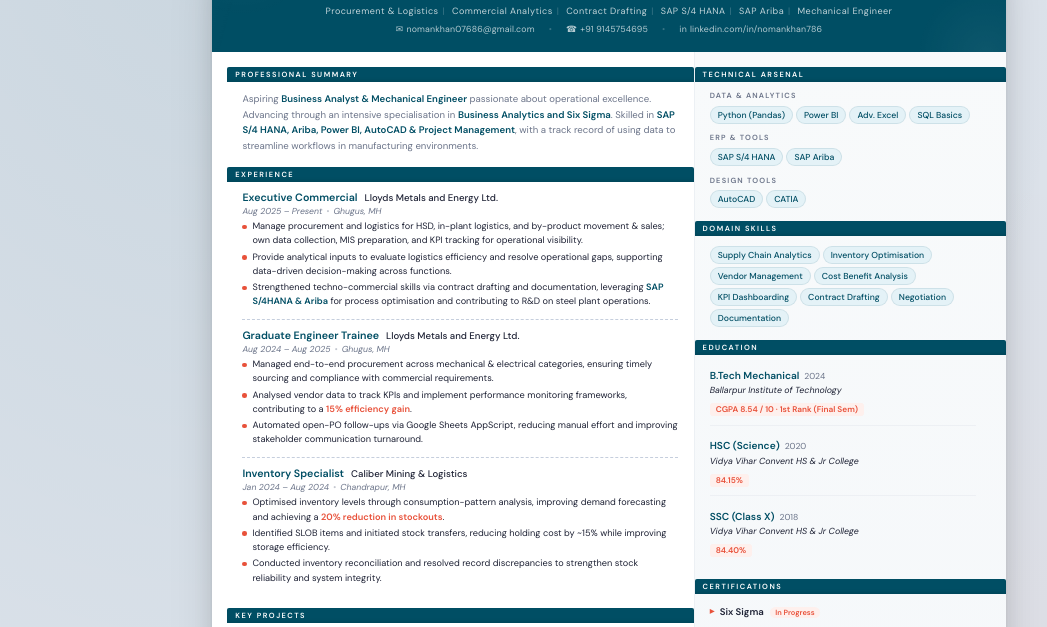
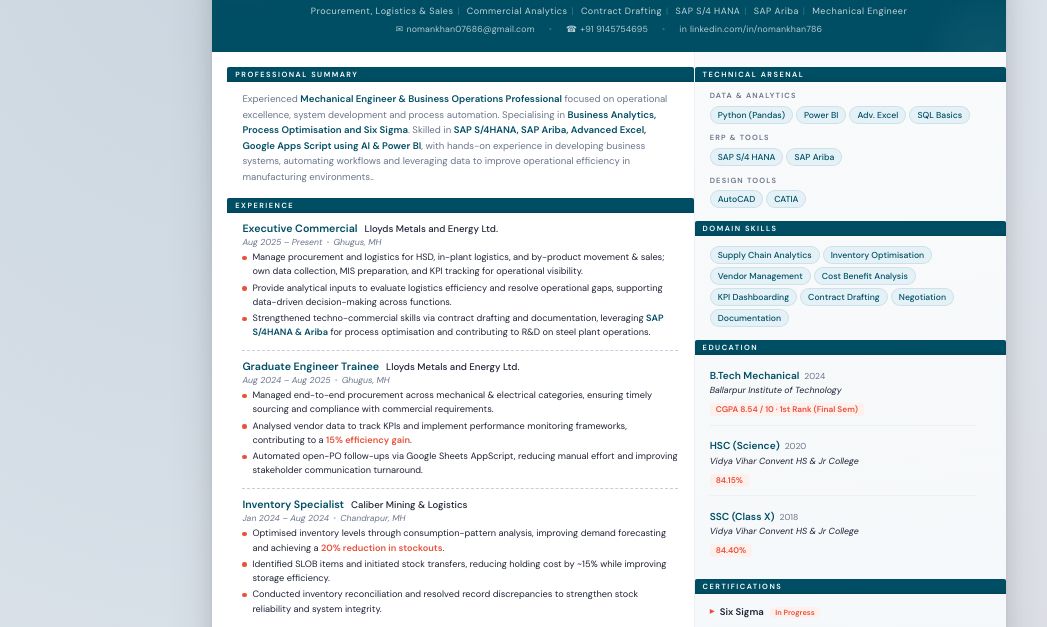
Before and after one commit to NomanMustaquekhan/My_Resume, a plain HTML site: page index.html in a window 1280 px wide. Shown: the part 113-740 px from the top of the page, without its empty margins (31-1078 px from the left). Drawn offline with nearby package versions, Linux system fonts and the light colour scheme.

```diff
--- a/index.html
+++ b/index.html
@@ -488,7 +488,7 @@ body {
     <div class="hblob"></div>
     <h1 class="header__name">NOMAN KHAN</h1>
     <p class="header__tagline">
-      Procurement &amp; Logistics<span class="sep">|</span>
+      Procurement, Logistics &amp; Sales<span class="sep">|</span>
       Commercial Analytics<span class="sep">|</span>
       Contract Drafting<span class="sep">|</span>
       SAP S/4 HANA<span class="sep">|</span>
@@ -513,7 +513,7 @@ body {
       <div class="section reveal">
         <div class="section__ribbon">Professional Summary</div>
         <p class="summary">
-          Aspiring <strong>Business Analyst &amp; Mechanical Engineer</strong> passionate about operational excellence. Advancing through an intensive specialisation in <strong>Business Analytics and Six Sigma</strong>. Skilled in <strong>SAP S/4 HANA, Ariba, Power BI, AutoCAD &amp; Project Management</strong>, with a track record of using data to streamline workflows in manufacturing environments.
+          Experienced <strong>Mechanical Engineer &amp; Business Operations Professional</strong> focused on operational excellence, system development and process automation. Specialising in <strong>Business Analytics, Process Optimisation and Six Sigma</strong>. Skilled in <strong>SAP S/4HANA, SAP Ariba, Advanced Excel, Google Apps Script using AI &amp; Power BI</strong>, with hands-on experience in developing business systems, automating workflows and leveraging data to improve operational efficiency in manufacturing environments..
         </p>
       </div>
 
```
